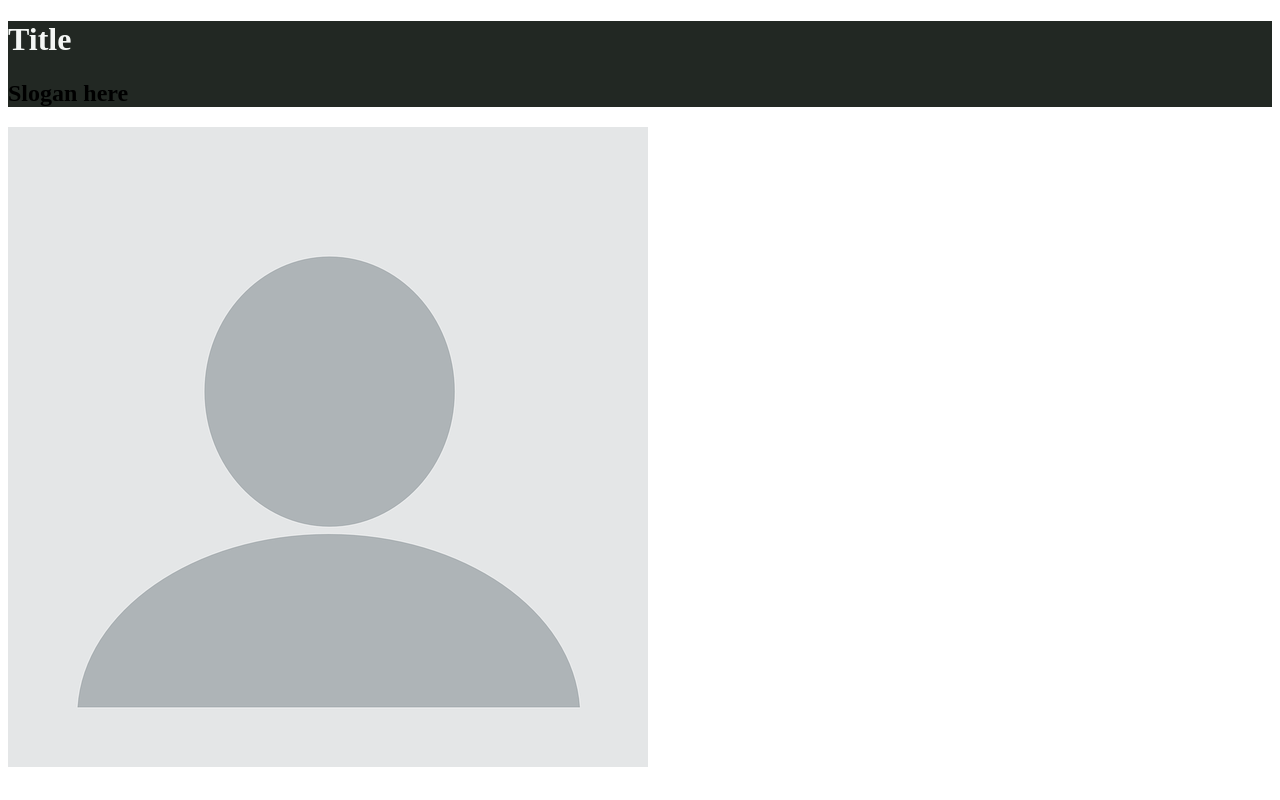
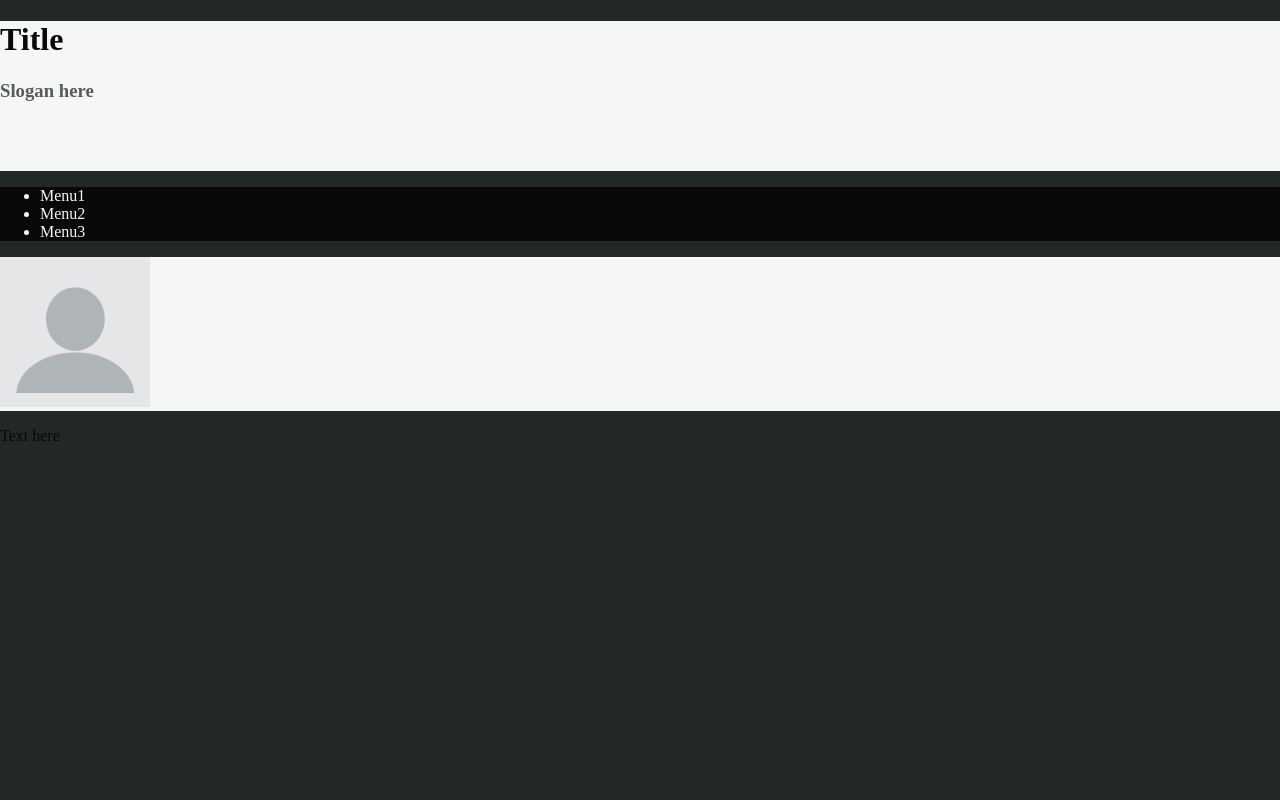
Before and after one commit to klodnitsky/PersonalPage, a PHP site: page / in a window 1280 px wide. Run offline with PHP 8.4, Linux system fonts and the light colour scheme.

Commit message:
Homework tree

```diff
--- a/css/style.css
+++ b/css/style.css
@@ -1,19 +1,38 @@
 body {
-    background-color: #ffffff;
+    margin: 0;
+    padding: 0;
+    background-color: #222823;
 }
 
 header {
-    background-color: #222823;
+    background-color: #f4f7f5;
+    height: 150px;
+    padding: 0;
+    margin: 0;
+    position: relative;
+    top: 0;
+    left: 0;
 }
 
 header h1 {
+    padding: 0;
+    color: #08090a;
+}
+
+header h3 {
+    color: #575a5e;
+}
+
+nav {
+    background-color: #08090a;
     color: #f4f7f5;
 }
 
-header h3 {
-    color: #a7a2a9;
+main {
+    background-color: #f4f7f5;
 }
 
 footer {
     background-color: #222823;
+    color: #08090a;
 }
--- a/index.html
+++ b/index.html
@@ -8,19 +8,23 @@
 <body>
     <header>
         <h1>Title</h1>
-        <h2>Slogan here</h2>
+        <h3>Slogan here</h3>
     </header>
 
     <nav>
-
+        <ul>
+            <li>Menu1</li>
+            <li>Menu2</li>
+            <li>Menu3</li>
+        </ul>
     </nav>
 
     <main id="content">
-        <a href="img/profile.png"><img src="img/profile.png" alt="Profile avatar"></a>
+        <a href="img/profile.png"><img src="img/profile.png" alt="Profile avatar" width="150px" height="150px"></a>
     </main>
 
     <footer>
-
+        <p>Text here</p>
     </footer>
 </body>
 </html>
```
